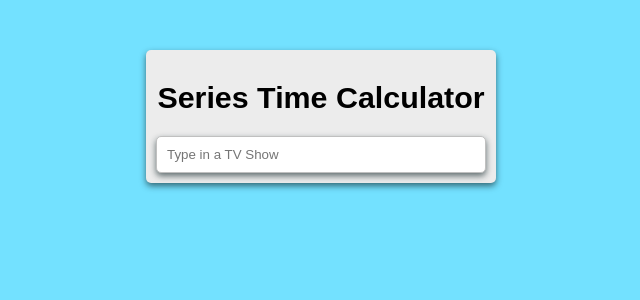
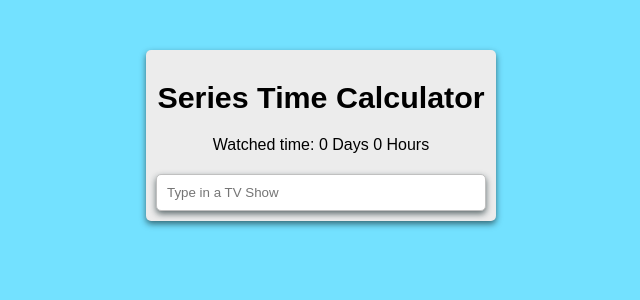
Before and after one commit to dhruvpeter/series_time_calculator, a React (Create React App) app: page / in a window 1280 px wide. Shown: the top 300 px of the page, without its empty margins (319-959 px from the left). Built offline with nearby package versions, Linux system fonts and the light colour scheme.

Commit message:
Display watch time

```diff
--- a/src/component/SeriesTimeCalculator.css
+++ b/src/component/SeriesTimeCalculator.css
@@ -6,7 +6,7 @@ body {
 h1 {
   font-size: 1.9em;
 }
-.input-container {
+.container {
   width: 350px;
   margin: auto;
   margin-top: 50px;
@@ -53,3 +53,7 @@ ul li i {
 li:hover {
   box-shadow: 0 3px 6px #1a3f4d8a;
 }
+
+.time{
+  margin-bottom: 20px;
+}
--- a/src/component/SeriesTimeCalculator.js
+++ b/src/component/SeriesTimeCalculator.js
@@ -6,7 +6,7 @@ import axios from "axios";
 export default function SeriesTimeCalculator() {
   const [input, setInput] = useState("");
   const [results, setResults] = useState([]);
-  const [watchTime, setWatchTime] = useState({ days: 0, hours: 0});
+  const [watchTime, setWatchTime] = useState({ days: 0, hours: 0 });
 
   const handleChange = (event) => {
     setInput(event.target.value);
@@ -19,64 +19,87 @@ export default function SeriesTimeCalculator() {
       const title = input;
 
       const options = {
-        method: 'GET',
-        url: 'https://imdb8.p.rapidapi.com/title/find',
-        params: {q: input},
+        method: "GET",
+        url: "https://imdb8.p.rapidapi.com/title/find",
+        params: { q: input },
         headers: {
-          'x-rapidapi-key': '350b05e5efmshbe4a30ce50ae94ap1bc047jsnd95e5bf5097e',
-          'x-rapidapi-host': 'imdb8.p.rapidapi.com'
-        }
+          "x-rapidapi-key":
+            "350b05e5efmshbe4a30ce50ae94ap1bc047jsnd95e5bf5097e",
+          "x-rapidapi-host": "imdb8.p.rapidapi.com",
+        },
       };
 
       try {
         const response = await axios.request(options);
-        const [result] = response.data.results.filter((result) => result.titleType === 'tvSeries' && result.title.toLowerCase() === title.toLowerCase());
+        const [result] = response.data.results.filter(
+          (result) =>
+            result.titleType === "tvSeries" &&
+            result.title.toLowerCase() === title.toLowerCase()
+        );
         console.log(result);
 
         setResults([...results, result]);
 
-        console.log(result.runningTimeInMinutes)
+        console.log(result.runningTimeInMinutes);
 
-        const resultHours = Math.floor((result.runningTimeInMinutes * result.numberOfEpisodes) / 60);
+        const resultHours = Math.floor(
+          (result.runningTimeInMinutes * result.numberOfEpisodes) / 60
+        );
         const resultDays = Math.floor(resultHours / 24);
-        const newWatchTimeHours = watchTime.hours + resultHours % 24;
+        const newWatchTimeHours = watchTime.hours + (resultHours % 24);
 
         console.log(resultHours, resultDays, newWatchTimeHours);
 
-        if(newWatchTimeHours >= 24) {
-          setWatchTime({days: watchTime.days + resultDays + 1, hours: newWatchTimeHours%24});
+        if (newWatchTimeHours >= 24) {
+          setWatchTime({
+            days: watchTime.days + resultDays + 1,
+            hours: newWatchTimeHours % 24,
+          });
         } else {
-          setWatchTime({days:  watchTime.days + resultDays, hours: newWatchTimeHours});
+          setWatchTime({
+            days: watchTime.days + resultDays,
+            hours: newWatchTimeHours,
+          });
         }
         setInput("");
-      } catch(err) {
+      } catch (err) {
         console.log(err.message);
       }
-
     }
     updateResult();
   };
 
   const deleteItem = (key) => {
     const deletedEntry = results[key];
-    const deletedEntryHours = Math.floor((deletedEntry.runningTimeInMinutes * deletedEntry.numberOfEpisodes) / 60);
+    const deletedEntryHours = Math.floor(
+      (deletedEntry.runningTimeInMinutes * deletedEntry.numberOfEpisodes) / 60
+    );
     const deletedEntryDays = Math.floor(deletedEntryHours / 24);
-    const newWatchTimeHours = watchTime.hours - deletedEntryHours % 24;
+    const newWatchTimeHours = watchTime.hours - (deletedEntryHours % 24);
 
-    if(newWatchTimeHours < 0) {
-      setWatchTime({days: watchTime.days - deletedEntryDays - 1, hours: newWatchTimeHours + 24});
-    }
-    else {
-      setWatchTime({days: watchTime.days - deletedEntryDays, hours: newWatchTimeHours});
+    if (newWatchTimeHours < 0) {
+      setWatchTime({
+        days: watchTime.days - deletedEntryDays - 1,
+        hours: newWatchTimeHours + 24,
+      });
+    } else {
+      setWatchTime({
+        days: watchTime.days - deletedEntryDays,
+        hours: newWatchTimeHours,
+      });
     }
     setResults(results.filter((data, index) => index !== key));
-  }
-
+  };
 
   return (
-    <div className="input-container">
-      <form className="input-section" onSubmit={storeItems}>
+    <div className="container">
+      <div className="input-section">
         <h1>Series Time Calculator</h1>
+        <div className="time">
+          Watched time: {watchTime.days} Days {watchTime.hours} Hours
+        </div>
+        <form onSubmit={storeItems}>
+          <div></div>
           <input
             type="text"
             name="input"
@@ -85,19 +108,17 @@ export default function SeriesTimeCalculator() {
             placeholder="Type in a TV Show"
           />
         </form>
+      </div>
+
       <ul>
         {results.map((data, index) => (
           <li key={index}>
             {data.title}
 
-            <i
-              className="fas fa-times"
-              onClick={() => deleteItem(index)}
-            ></i>
+            <i className="fas fa-times" onClick={() => deleteItem(index)}></i>
           </li>
         ))}
       </ul>
     </div>
   );
-
 }
```
Also changed, not shown: 1 other file (tests, documents, lock files or other folders). Lines whose indentation alone changed are shown as unchanged.
